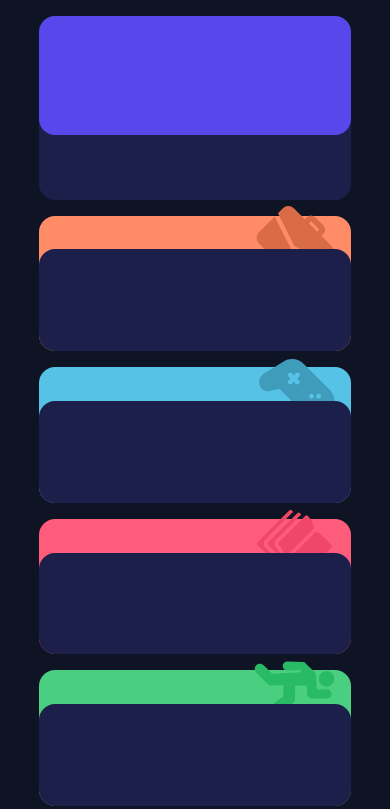
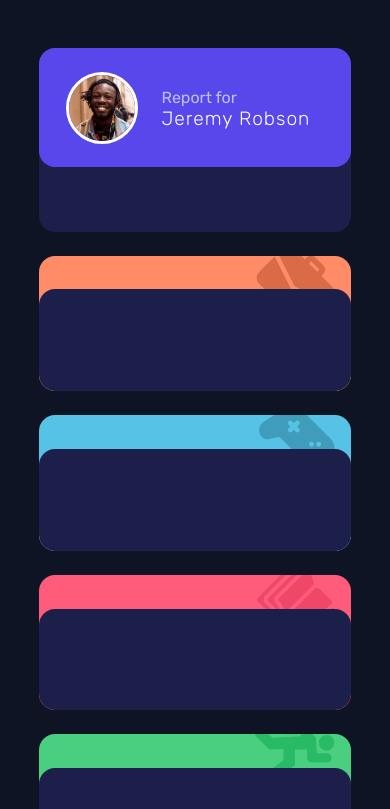
Before and after one commit to ExpertoMontanero/time-trackin-dashboard-FM, a plain HTML site: page index.html in a window 390 px wide. Shown: the top 809 px of the page. Drawn offline with nearby package versions, Linux system fonts and the light colour scheme.

Commit message:
Add files via upload
User info customization and positioning

```diff
--- a/index.html
+++ b/index.html
@@ -18,7 +18,13 @@
   <div class="grid">
     <div id="user-box">
       <div class="upper-user-box">
-
+        <div class="user-data-container">
+          <img src="images\image-jeremy.png" id="user-photo" alt="user-photo">
+          <div class="user-text">
+            <p id="report-text">Report for</p>
+            <h2 id="user-name">Jeremy Robson</h2>
+          </div>
+        </div>
       </div>
       <div class="lower-user-box">
 
--- a/styles/style.css
+++ b/styles/style.css
@@ -50,6 +50,7 @@ html:focus-within {
 body {
     min-height: 100vh;
     text-rendering: optimizeSpeed;
+    font-family: 'Rubik', 'Sans-serif';
 }
 
 /* Make images easier to work with */
@@ -106,11 +107,38 @@ body {
 
 /* User data section */
 .upper-user-box {
-    display: inline-block;
+    display: flex;
+    justify-content: center;
     height: 65%;
     width: 100%;
     border-radius: 1em;
     background-color: var(--blue);
+}
+
+.user-data-container {
+    width: 83%;
+    height: 10em;
+    margin-top: 3em;
+}
+
+#user-photo {
+    width: 5em;
+    border: solid;
+    border-radius: 50%;
+    border-color: #fff;
+}
+
+#report-text {
+    margin-top: 3em;
+    font-size: 15px;
+    color: var(--pale-blue);
+}
+
+#user-name {
+    font-size: 2.5em;
+    font-weight: 300;
+    letter-spacing: 1px;
+    color: #fff;
 }
 
 /* time span picking section */
@@ -132,7 +160,7 @@ body {
     align-items: end;
     position: relative;
     border-radius: 1em;
-    overflow:auto;
+    overflow: auto;
 }
 
 /* individual containers */
@@ -170,15 +198,19 @@ body {
 /* MEDIA TABLET */
 @media(max-width:1150px) {
     .grid {
-        z-index: 2;
+        margin: unset;
+        height: unset;
+        grid-template-columns: unset;
+        grid-template-rows: unset;
+        gap: unset;
+        display: initial;
+        width: 80vw;
+        height: fit-content;
         margin-top: 5em;
-        grid-template-columns: 1fr;
-        width: 30em;
-        gap: 1em;
     }
 
     .box {
-       overflow:initial;
+        margin-top: 2em;
         aspect-ratio: 1.8/1;
     }
 
@@ -190,6 +222,52 @@ body {
     .box-content {
         height: 75%;
     }
+
+    .upper-user-box {
+        display: flex;
+        align-items: center;
+        justify-content: initial;
+        height: 65%;
+        width: 100%;
+        border-radius: 1em;
+        background-color: var(--blue);
+    }
+
+    .user-data-container {
+        display: flex;
+        align-items: center;
+        width: 83%;
+        height: 100%;
+        margin: 0 auto;
+    }
+
+    #user-photo {
+        width: clamp(4.5em, 20%, 12em);
+        border: solid;
+        border-radius: 50%;
+        border-color: #fff;
+    }
+
+    .user-text {
+        margin-bottom: 3em;
+        display: inline-block;
+        justify-content: start;
+        align-items: center;
+        margin-left: clamp(1.5em, 6%, 12em);
+    }
+
+    #report-text {
+        margin-top: clamp(2.5em, 1em,5em);
+        font-size: clamp(1.2em, 4vw, 2.8em);
+        color: var(--pale-blue);
+    }
+
+    #user-name {
+        font-size:clamp(1.7em, 4vw, 3.5em);
+        font-weight: 300;
+        letter-spacing: 1px;
+        color: #fff;
+    }
 }
 
 /* MEDIA MOBILE*/
@@ -199,15 +277,37 @@ body {
     }
 
     .grid {
-        margin: 1em auto;
+        margin: 3em auto;
         width: 80vw;
     }
 
     .box {
         aspect-ratio: 2.3/1;
+        margin-top: 1.5em;
     }
 
     #user-box {
         aspect-ratio: 1.7/1;
     }
+
+    #report-text {
+        margin-top: 3.4em;
+        font-size:1em;
+    }
+
+    #user-name {
+        font-size:1.3em;
+    }
 }
+
+@media(max-width:400px) {
+
+    #report-text {
+        margin-top: 3.2em;
+        font-size:1em;
+    }
+
+    #user-name {
+        font-size:1.2em;
+    }
+}
```
